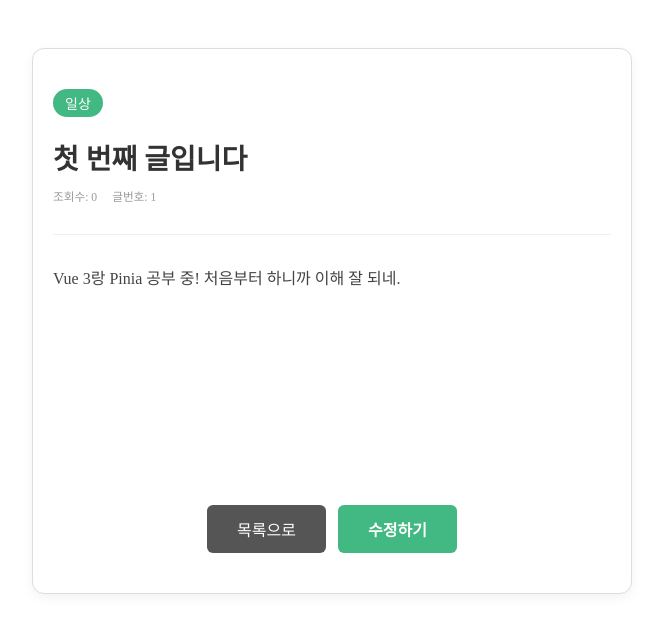
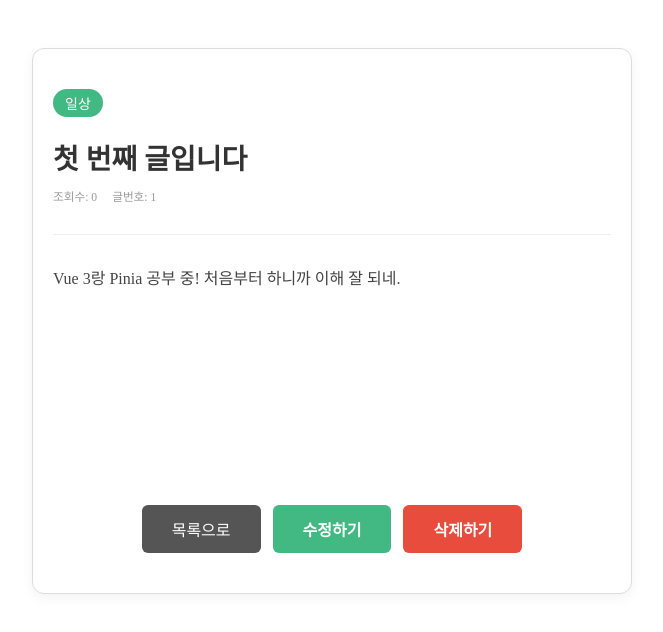
Before and after one commit to bbosick123/blog-project, a Vue app: page /post/1 in a window 1280 px wide. Shown: the top 632 px of the page, without its empty margins (308-971 px from the left). Built offline with nearby package versions, Linux system fonts and the light colour scheme.

Commit message:
삭제 추가
삭제 추가

```diff
--- a/src/stores/posts.js
+++ b/src/stores/posts.js
@@ -74,5 +74,5 @@ export const usePostStore = defineStore('post', () => {
   }
 
   // 잊지 말고 return에 추가해줘야 밖에서 쓸 수 있어!
-  return { posts, addPost, editPost, increaseView }
+  return { posts, addPost, editPost, deletePost, increaseView }
 })
--- a/src/views/ReadView.vue
+++ b/src/views/ReadView.vue
@@ -4,22 +4,28 @@ import { useRoute, useRouter } from 'vue-router'
 import { usePostStore } from '@/stores/posts'
 
 // 1. 도구들 준비
-const route = useRoute() // 주소 정보(ID) 확인용 🗺️
-const router = useRouter() // 페이지 이동용 🚕
-const store = usePostStore() // 데이터 창고 🏬
+const route = useRoute()
+const router = useRouter()
+const store = usePostStore()
 
-// 2. 핵심 로직: 주소창의 id(문자)를 가져와서 숫자(Number)로 변환!
+// 2. 변수 선언
 const postId = Number(route.params.id)
-
-// 3. 창고에서 내 ID랑 똑같은 글 찾아내기
 const post = store.posts.find((p) => p.id === postId)
 
-// 목록으로 돌아가기 함수
+// 3. 라이프사이클: 화면 켜지면 조회수 상승
+onMounted(() => {
+  if (post) {
+    // 글이 존재할 때만 실행
+    store.increaseView(postId)
+  }
+})
+
+// --- 기능 함수들 ---
+
 const goBack = () => {
   router.push({ name: 'home' })
 }
 
-// ✅ 수정 페이지로 이동하는 함수 (실무 정석: name 기반 이동)
 const goToEdit = () => {
   router.push({
     name: 'edit',
@@ -27,11 +33,18 @@ const goToEdit = () => {
   })
 }
 
-// 화면이 딱 켜지는 순간(onMounted) 실행!
-onMounted(() => {
-  // 창고 주인한테 "이 ID 글 조회수 좀 올려줘"라고 주문함
-  store.increaseView(postId)
-})
+// ✅ 삭제 함수 추가
+const handleDelete = () => {
+  // 1. 사용자에게 확인 받기
+  if (confirm('정말로 이 글을 삭제하시겠습니까?')) {
+    // 2. 창고(Store)에 삭제 명령 내리기
+    store.deletePost(postId)
+
+    // 3. 삭제 완료 후 홈으로 이동
+    alert('삭제되었습니다.')
+    router.push({ name: 'home' })
+  }
+}
 </script>
 
 <template>
@@ -55,6 +68,7 @@ onMounted(() => {
       <div class="btn-area">
         <button class="btn-list" @click="goBack">목록으로</button>
         <button class="btn-edit" @click="goToEdit">수정하기</button>
+        <button class="btn-delete" @click="handleDelete">삭제하기</button>
       </div>
     </div>
 
@@ -67,6 +81,7 @@ onMounted(() => {
 </template>
 
 <style scoped>
+/* 기존 스타일 그대로 유지하고 삭제 버튼 스타일만 추가할게! */
 .read-container {
   max-width: 800px;
   margin: 0 auto;
@@ -80,7 +95,6 @@ onMounted(() => {
 .post-header {
   margin-bottom: 20px;
 }
-
 .category {
   display: inline-block;
   background: #42b883;
@@ -90,45 +104,39 @@ onMounted(() => {
   font-size: 14px;
   margin-bottom: 10px;
 }
-
 h1 {
   font-size: 28px;
   margin: 10px 0;
   color: #333;
 }
-
 .meta-info {
   display: flex;
   gap: 15px;
   color: #999;
   font-size: 14px;
 }
-
 hr {
   border: 0;
   height: 1px;
   background: #eee;
   margin: 30px 0;
 }
-
 .post-content {
   min-height: 200px;
   font-size: 16px;
   line-height: 1.8;
   color: #444;
-  white-space: pre-wrap; /* 엔터 친 거 줄바꿈 적용 */
+  white-space: pre-wrap;
 }
-
 .btn-area {
   margin-top: 40px;
-  display: flex; /* 버튼들 가로 배치를 위해 flex 추가 */
+  display: flex;
   justify-content: center;
-  gap: 12px; /* 버튼 사이 간격 */
+  gap: 12px;
 }
-
-.btn-list {
-  background-color: #555;
-  color: white;
+.btn-list,
+.btn-edit,
+.btn-delete {
   padding: 12px 30px;
   border: none;
   border-radius: 6px;
@@ -136,26 +144,30 @@ hr {
   cursor: pointer;
   transition: background 0.2s;
 }
-
+.btn-list {
+  background-color: #555;
+  color: white;
+}
 .btn-list:hover {
   background-color: #333;
 }
-
-/* ✅ 수정하기 버튼 스타일 */
 .btn-edit {
   background-color: #42b883;
   color: white;
-  padding: 12px 30px;
-  border: none;
-  border-radius: 6px;
-  font-size: 16px;
   font-weight: bold;
-  cursor: pointer;
-  transition: background 0.2s;
+}
+.btn-edit:hover {
+  background-color: #3aa876;
 }
 
-.btn-edit:hover {
-  background-color: #3aa876;
+/* ✅ 삭제 버튼 스타일 (빨간색) */
+.btn-delete {
+  background-color: #e74c3c;
+  color: white;
+  font-weight: bold;
+}
+.btn-delete:hover {
+  background-color: #c0392b;
 }
 
 .not-found {
```
